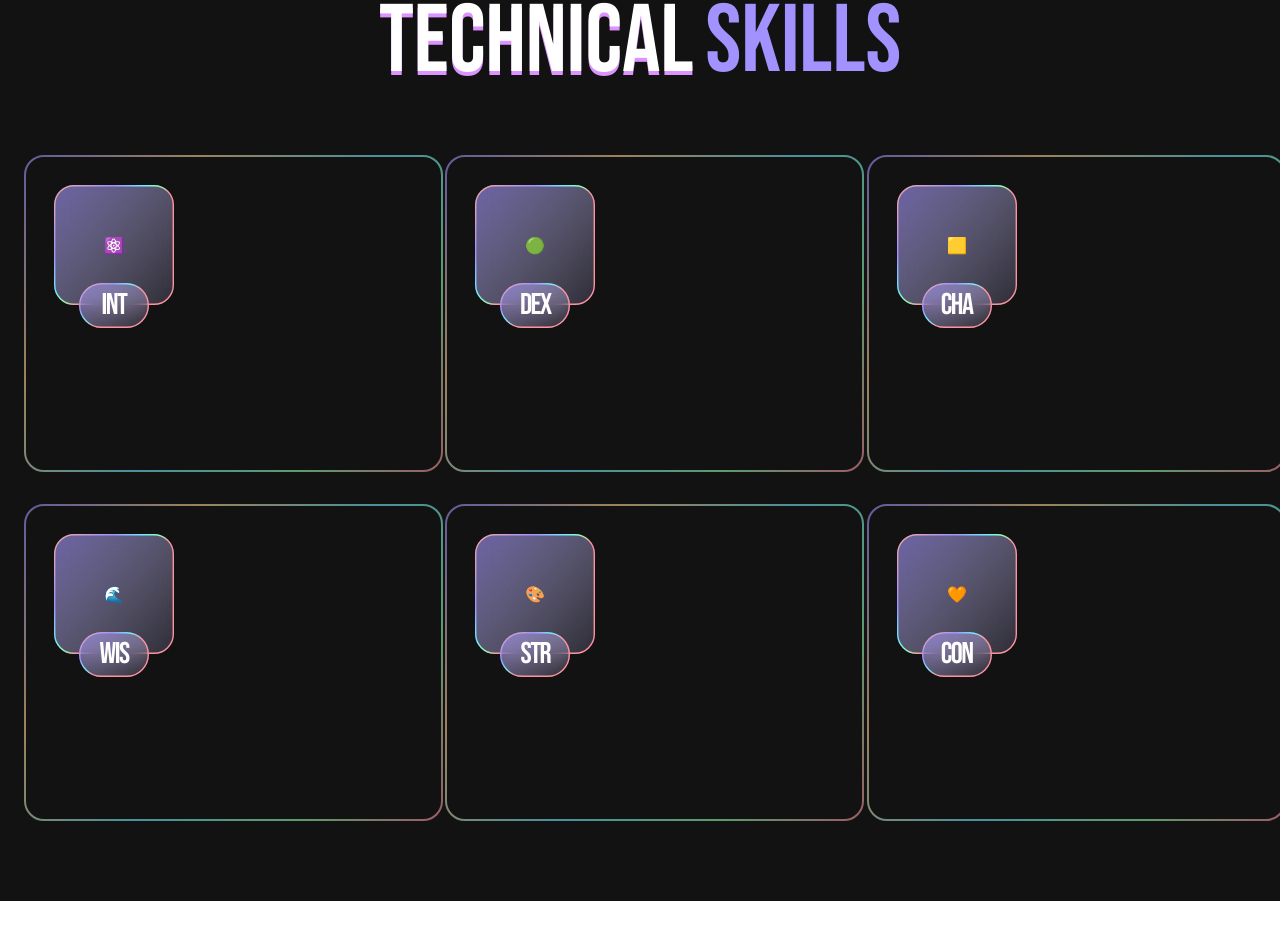
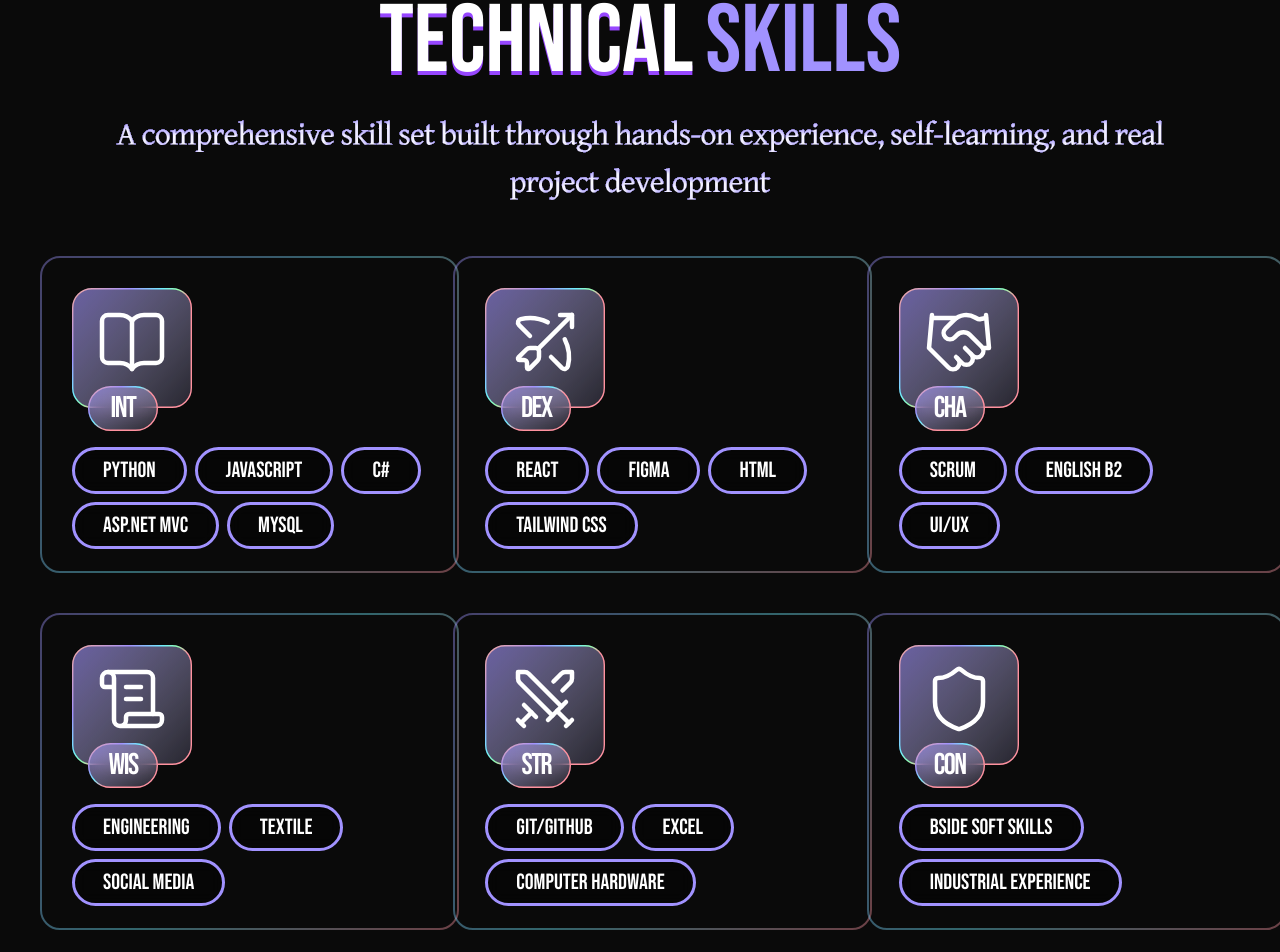
Before and after one commit to carol465/Portefolio, a React (Vite) app: page / in a window 1280 px wide. Shown: the part 1793-2745 px from the top of the page. Before the commit the page ends 2694 px from the top, so only its background shows below. Built offline with nearby package versions, Linux system fonts and the light colour scheme.

Commit message:
icons subskills

```diff
--- a/src/components/About.jsx
+++ b/src/components/About.jsx
@@ -4,7 +4,7 @@ const About = () => {
   return (
     <section id="about" className="min-h-screen w-full bg-dark text-white flex flex-col items-center py-20 px-6">
         <h2 className="font-bebas text-5xl md:text-8xl mb-10 text-white flex items-center justify-center gap-3">
-        <span className="drop-shadow-[0px_4px_0px_#DC92FF]">About</span>
+        <span className="drop-shadow-[0px_4px_0px_#9747ff]">About</span>
         <span className="text-purple">Me</span>
         </h2>
 
--- a/src/components/Hero.jsx
+++ b/src/components/Hero.jsx
@@ -6,11 +6,11 @@ const Hero = () => {
     <section className="relative min-h-screen w-full flex flex-col items-center justify-start overflow-x-hidden px-4 py-20 bg-cover bg-center"
       style={{ backgroundImage: "url('/images/hero_fundo.webp')" }}
     >
-      <h3 className="w-full max-w-xs md:max-w-none opacity-80 font-bebas text-2xl md:text-6xl text-center text-white uppercase mb-2 drop-shadow-[0px_4px_0px_#DC92FF]">
+      <h3 className="w-full max-w-xs md:max-w-none opacity-80 font-bebas text-2xl md:text-6xl text-center text-white uppercase mb-2 drop-shadow-[0px_4px_0px_#9747ff]">
         HI, I AM
       </h3>
 
-      <h1 className="w-full max-w-[95vw] md:max-w-4xl font-bebas text-4xl md:text-7xl lg:text-8xl text-center text-white leading-tight mb-4 uppercase drop-shadow-[0px_4px_0px_#DC92FF] break-words px-2">
+      <h1 className="w-full max-w-[95vw] md:max-w-4xl font-bebas text-4xl md:text-7xl lg:text-8xl text-center text-white leading-tight mb-4 uppercase drop-shadow-[0px_4px_0px_#9747ff] break-words px-2">
         Carolina Pereira
       </h1>
 
--- a/src/components/Skills.jsx
+++ b/src/components/Skills.jsx
@@ -1,31 +1,61 @@
 import React from 'react';
 import SkillCard from './Skills/SkillCard';
+import { BookOpen, BowArrow, Handshake, ScrollText, Swords, Shield } from 'lucide-react';
 
 const Skills = () => {
-  // Lista de skills, cada uma com seu próprio ícone
   const skillsData = [
-    { icon: "⚛️", level: "INT"},
-    { icon: "🟢", level: "DEX"},
-    { icon: "🟨", level: "CHA"},
-    { icon: "🌊" , level: "WIS"},
-    { icon: "🎨", level: "STR"},
-    { icon: "🧡", level: "CON"},
+    {
+      icon: <BookOpen size={90} strokeWidth={1.5} color="white"/>,
+      level: "INT",
+      subSkills: ["PYTHON", "JAVASCRIPT", "C#", "ASP.NET MVC", "MYSQL"]
+    },
+    {
+      icon: <BowArrow size={90} strokeWidth={1.5} color="white"/>,
+      level: "DEX",
+      subSkills: ["REACT", "FIGMA", "HTML", "TAILWIND CSS"]
+    },
+    {
+      icon: <Handshake size={90} strokeWidth={1.5} color="white"/>,
+      level: "CHA",
+      subSkills: ["SCRUM", "ENGLISH B2", "UI/UX"]
+    },
+    {
+      icon: <ScrollText size={90} strokeWidth={1.5} color="white"/>,
+      level: "WIS",
+      subSkills: ["ENGINEERING", "TEXTILE", "SOCIAL MEDIA"]
+    },
+    {
+      icon: <Swords size={90} strokeWidth={1.5} color="white"/>,
+      level: "STR",
+      subSkills: [ "GIT/GITHUB", "EXCEL", "COMPUTER HARDWARE"]
+    },
+    {
+      icon: <Shield size={90} strokeWidth={1.5} color="white"/>,
+      level: "CON",
+      subSkills: ["BSIDE SOFT SKILLS", "INDUSTRIAL EXPERIENCE"]
+    },
   ];
 
   return (
-    <section id="skills" className="min-h-screen w-full bg-dark text-white flex flex-col items-center py-20 px-6">
+    <section className="min-h-screen bg-[#0a0a0a] py-20 px-10 flex flex-col items-center">
+        <h2 className="font-bebas text-5xl md:text-8xl mb-10 text-white flex items-center justify-center gap-3">
+        <span className="drop-shadow-[0px_4px_0px_#9747ff]">Technical</span>
+        <span className="text-purple">Skills</span>
+        </h2>
 
-      <h2 className="font-bebas text-5xl md:text-8xl mb-16 text-white flex items-center justify-center gap-3">
-        <span className="drop-shadow-[0px_4px_0px_#DC92FF]">Technical</span>
-        <span className="text-purple">Skills</span>
-      </h2>
+      <img
+      src="/images/skills.svg"
+      alt="skills"
+      className="mx-auto h-auto w-full max-w-[90%] md:max-w-[1100px] -mt-3 md:-mt-5 mb-14"
+      />
 
-      <div className="grid grid-cols-1 md:grid-cols-2 lg:grid-cols-3 gap-8 max-w-7xl">
+      <div className="grid grid-cols-1 md:grid-cols-2 lg:grid-cols-3 gap-10 max-w-[1400px]">
         {skillsData.map((skill, index) => (
           <SkillCard
             key={index}
             icon={skill.icon}
             level={skill.level}
+            subSkills={skill.subSkills}
           />
         ))}
       </div>
--- a/src/components/Skills/SkillCard.jsx
+++ b/src/components/Skills/SkillCard.jsx
@@ -2,11 +2,19 @@ import React from 'react';
 import SkillSquare from './SkillSquare';
 import SkillPill from './SkillPill';
 
-const SkillCard = ({ icon, level }) => {
+// Componente interno para as tags de baixo (ex: Python, React)
+const SubSkillTag = ({ text }) => (
+  <div className="px-7 py-1 border-3 border-[#A192FF] bg-black/40 rounded-full backdrop-blur-sm">
+    <span className="text-[22px] font-bebas text-white">
+      {text}
+    </span>
+  </div>
+);
+
+const SkillCard = ({ icon, level, subSkills = [] }) => {
   return (
-    <div className="relative w-[419px] h-[317px] group">
+    <div className="relative w-[419px] h-[317px] p-8 flex flex-col justify-between overflow-hidden">
 
-      {/* 1. Moldura SVG de Fundo (A estrutura grande do Card) */}
       <svg
         className="absolute inset-0 w-full h-full z-0 pointer-events-none"
         viewBox="0 0 419 317"
@@ -15,35 +23,32 @@ const SkillCard = ({ icon, level }) => {
       >
         <path
           d="M20 1H399C409.493 1 418 9.50659 418 20V297C418 307.493 409.493 316 399 316H20C9.50659 316 1 307.493 1 297V20C1 9.50659 9.50659 1 20 1Z"
-          stroke="url(#paint0_linear_skill_card)"
-          strokeOpacity="0.58"
+          stroke="url(#paint_card_border)"
+          strokeOpacity="0.4"
           strokeWidth="2"
         />
         <defs>
-          <linearGradient
-            id="paint0_linear_skill_card"
-            x1="8.99" y1="0" x2="419" y2="317"
-            gradientUnits="userSpaceOnUse"
-          >
+          <linearGradient id="paint_card_border" x1="0" y1="0" x2="419" y2="317" gradientUnits="userSpaceOnUse">
             <stop stopColor="#A192FF" />
-            <stop offset="0.25" stopColor="#FFD392" />
-            <stop offset="0.53" stopColor="#6FEEFF" />
-            <stop offset="0.78" stopColor="#92FFB0" />
+            <stop offset="0.5" stopColor="#6FEEFF" />
             <stop offset="1" stopColor="#FF929F" />
           </linearGradient>
         </defs>
       </svg>
 
-      {/* 2. Container dos Ícones (Quadrado + Pílula Oval) */}
-      <div className="absolute top-[30px] left-[30px] z-20 flex flex-col items-center">
-        {/* O Quadrado de vidro com o ícone */}
+      {/* 2. Conteúdo de Cima: Ícone Quadrado + Pílula INT/DEX */}
+      <div className="relative z-10 flex flex-col items-start">
         <SkillSquare icon={icon} />
-
-        {/* A Pílula (Pill) com o texto do nível/experiência */}
-        {/* mt-[-22px] faz com que ela suba e sobreponha a borda inferior do quadrado */}
-        <div className="mt-[-22px] z-30">
+        <div className="mt-[-22px] ml-4">
           <SkillPill text={level} />
         </div>
+      </div>
+
+      {/* 3. Conteúdo de Baixo: Lista de Sub-skills (Tags) */}
+      <div className="relative z-10 flex flex-wrap gap-2 mb-2 translate-y-4">
+        {subSkills.map((sub, i) => (
+          <SubSkillTag key={i} text={sub} />
+        ))}
       </div>
 
     </div>
--- a/src/components/Skills/SkillSquare.jsx
+++ b/src/components/Skills/SkillSquare.jsx
@@ -9,9 +9,9 @@ const SkillSquare = ({ icon }) => {
         viewBox="0 0 120 120"
         fill="none"
         xmlns="http://www.w3.org/2000/svg"
-        className="absolute inset-0 z-0 pointer-events-none" // 1. Adicionado z-0 e pointer-events-none
+        className="absolute inset-0 z-0 pointer-events-none"
       >
-        {/* Efeito de Blur (Vidro) */}
+
         <foreignObject x="0" y="0" width="120" height="120">
           <div
             xmlns="http://www.w3.org/1999/xhtml"
@@ -75,8 +75,7 @@ const SkillSquare = ({ icon }) => {
         </defs>
       </svg>
 
-      {/* 2. Conteúdo com z-10 garante que o ícone fique por cima do vidro */}
-      <div className="relative z-10 flex items-center justify-center w-full h-full p-6 text-white overflow-hidden">
+      <div className="relative z-10 flex items-center justify-center w-full h-full p-6 text-white overflow-hidden -mt-3">
         {icon}
       </div>
     </div>
--- /dev/null
+++ b/src/components/Skills/SubSkillPill.jsx
@@ -0,0 +1,8 @@
+
+const SubSkillPill = ({ text }) => (
+  <div className="px-4 py-1 border border-purple/50 bg-black/40 rounded-full">
+    <span className="text-[20px] font-bebas tracking-wider text-white">
+      {text}
+    </span>
+  </div>
+);
```
Also changed, not shown: public/images/skills.svg (added).
